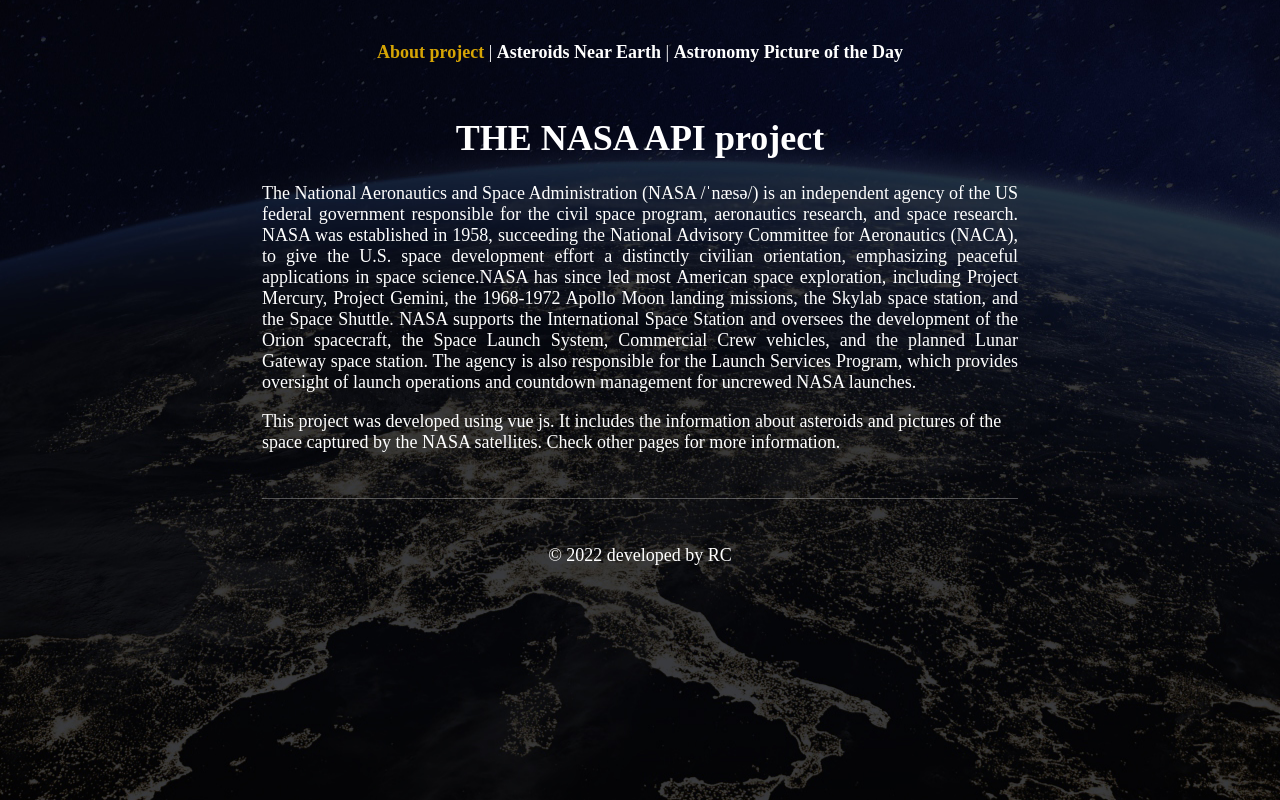
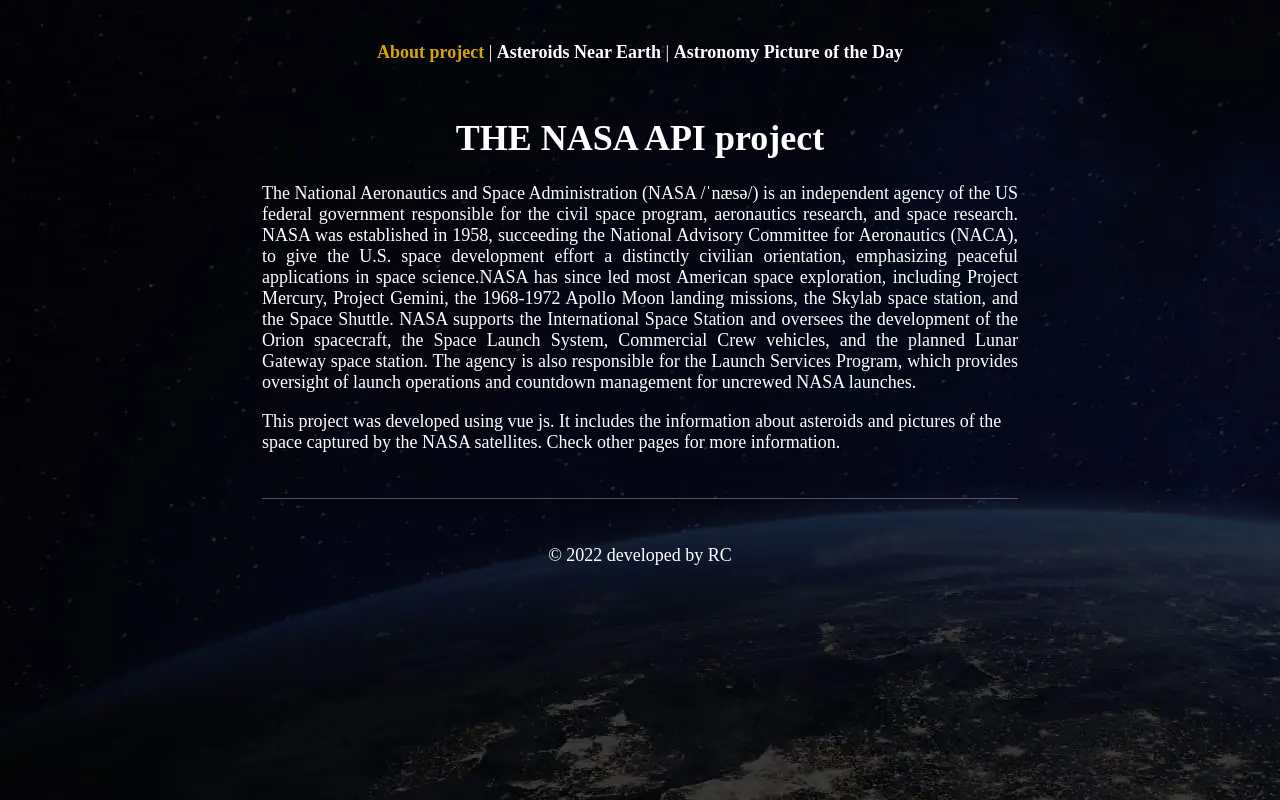
Before and after one commit to RahymCharyyev/asteroids-app, a Vue app: page / in a window 1280 px wide. Built offline with nearby package versions, Linux system fonts and the light colour scheme.

Commit message:
✨feature: Added webp to bg

```diff
--- a/src/App.vue
+++ b/src/App.vue
@@ -6,7 +6,7 @@
   </nav>
   <router-view />
 </template>
-
+<script></script>
 <style>
 :root {
   --primary: #fff;
@@ -17,10 +17,9 @@
 }
 
 html {
-  background-image: url(./assets/bg.jpg);
+  background-image: url(./assets/bg.webp), url(./assets/bg.jpg);
   background-repeat: repeat, no-repeat;
   background-size: auto, cover;
-  background-position: center, center;
   background-color: var(--background);
 }
 
```
Also changed, not shown: src/assets/bg.jpg, src/assets/bg.webp (added).
